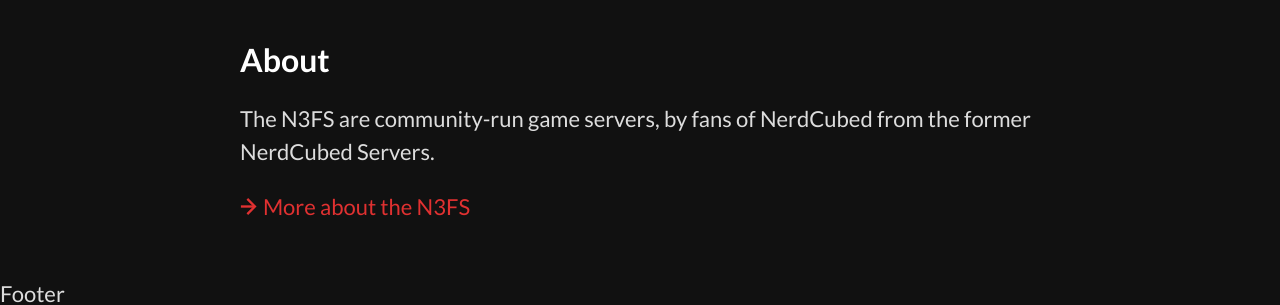
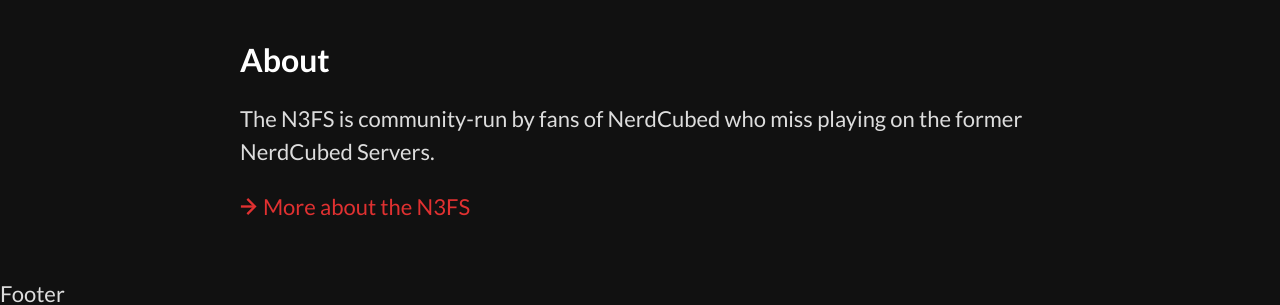
Before and after one commit to N3FS/N3FS-website, a Jekyll site: the page built from index.html, in a window 1280 px wide. Shown: the part 1715-2020 px from the top of the page. Built offline with Jekyll 4.4.1, drawn with Linux system fonts in a browser that asks for light colours; comment, search, counter and statistics services are not loaded.

Commit message:
Fixed About phrasing on index

```diff
--- a/_layouts/home.html
+++ b/_layouts/home.html
@@ -66,7 +66,7 @@
     <div class="container">
       <h2>About</h2>
       <p>
-        The N3FS are community-run game servers, by fans of NerdCubed from the former NerdCubed Servers.
+        The N3FS is community-run by fans of NerdCubed who miss playing on the former NerdCubed Servers.
       </p>
       <p>
           <a href="/about" class="option">More about the N3FS</a>
```
